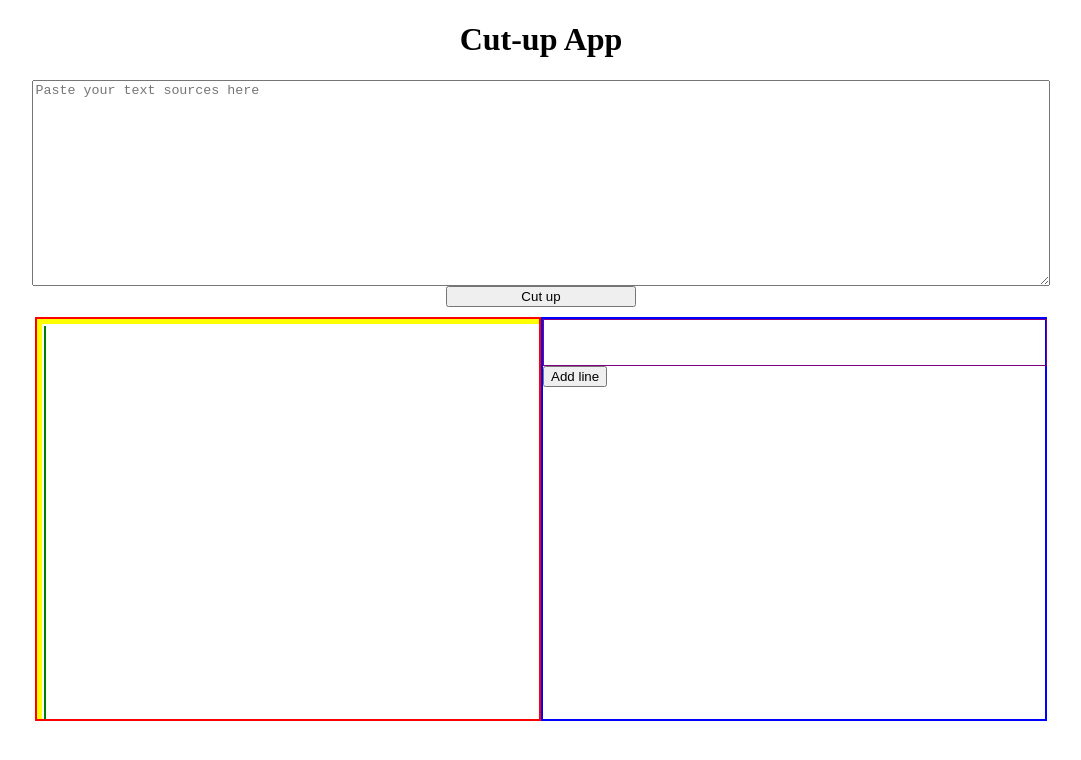
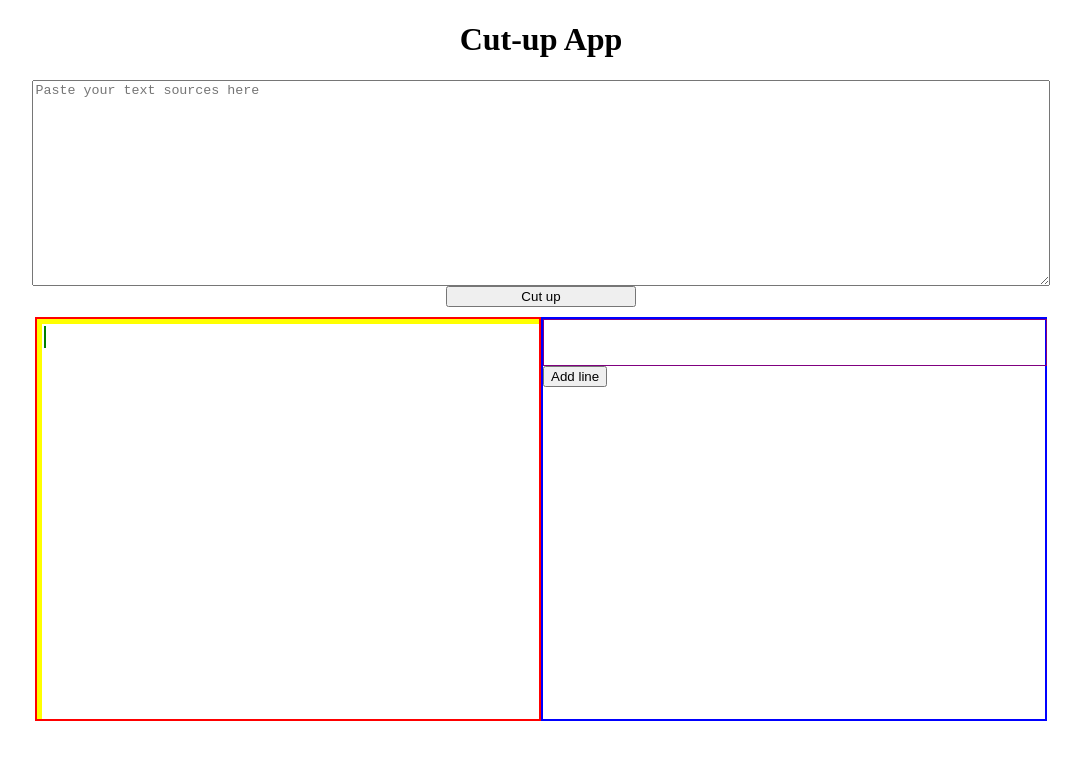
Before and after one commit to charlie-galb/cut-up, a React app: page / in a window 1280 px wide. Both pictures are taken after a click on the button "Cut up". Shown: the top 760 px of the page, without its empty margins (99-1180 px from the left). Built offline with nearby package versions, Linux system fonts and the light colour scheme.

Commit message:
Add fixed height to text snippet

```diff
--- a/src/styles/components/text_snippet.scss
+++ b/src/styles/components/text_snippet.scss
@@ -1,5 +1,6 @@
 .text-snippet {
     border: solid green 1px;
+    height: 20px;
     margin: 2px;
     white-space: nowrap;
 }
```
